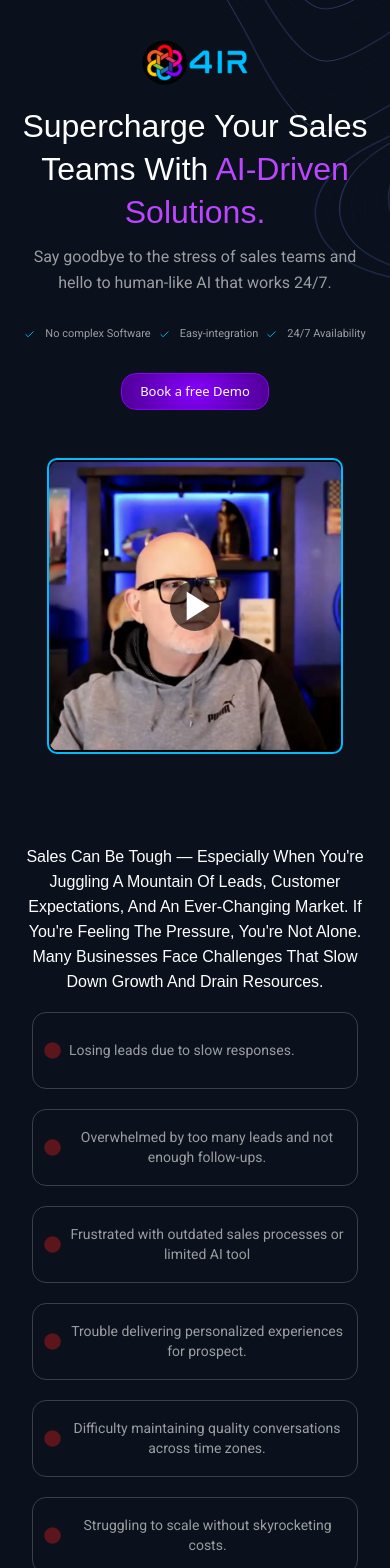
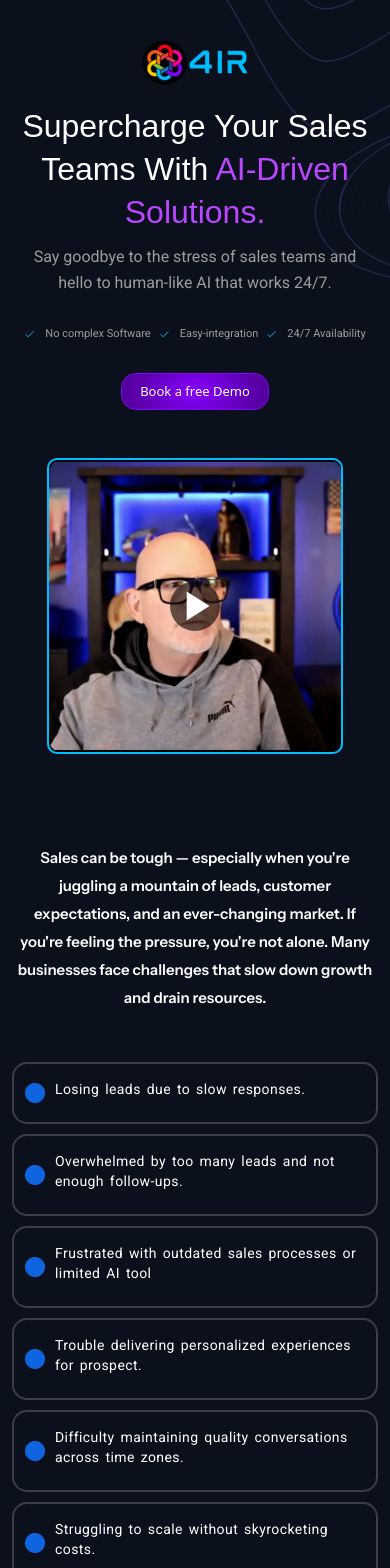
Before and after one commit to ShahbazNadeem/4ir, a Next.js app: page /landing/ai-talk-assist in a window 390 px wide. Shown: the top 1568 px of the page. Built offline with nearby package versions, Linux system fonts and the light colour scheme.

Commit message:
new cards added on ai talk assit page

```diff
--- a/src/pages/landing/ai-talk-assist/aitalkassist.css
+++ b/src/pages/landing/ai-talk-assist/aitalkassist.css
@@ -1,3 +1,50 @@
+/*  */
+.second-wrapper{
+  padding-top:50px;
+}
+.second-wrapper-content p {
+  font-family: Instrument Sans !important;
+font-size: 40px !important;
+font-weight: 600 !important;
+line-height: 60px !important;
+text-align: center;
+color:white !important;
+}
+.second-wrapper-cards{
+  padding-top:50px;
+  display:flex;
+  justify-content:center;
+  flex-wrap:wrap;
+  gap: 22px;
+}
+.second-wrapper-innerCards{
+  display:flex;
+  gap:20px;
+  align-items:center;
+  padding: 30px 20px ;
+  border:2px solid var(--border);
+  flex-basis: 32%;
+  border-radius:15px;
+  transition: all 0.3s ease-in-out;
+}
+.second-wrapper{
+  padding:50px 0px;
+}
+.second-wrapper-innerCards:hover{
+  border: 2px solid #0F64DF;
+  box-shadow: 0px 0px 9.9px 0px #0F64DF73;
+  background: linear-gradient(145deg, rgba(15,100,223,0.6023525280898876) 1%, rgba(15,100,223,0.4956109550561798) 12%, rgba(15,100,223,0) 36%, rgba(15,100,223,0) 52%, rgba(15,100,223,0) 71%, rgba(15,100,223,0.4225772471910112) 90%, rgba(15,100,223,0.5911165730337078) 100%);
+}
+.second-wrapper-innerCards h4{
+  font-family: Roboto !important;
+font-size: 20px !important;
+font-weight: 400 !important;
+line-height: 35px !important;
+letter-spacing: 0.03em !important;
+}
+/*  */
+
+
 /* @import url("../../../../public/assets/css/Global.css"); */
 
 /* Chat bot */
@@ -1271,6 +1318,21 @@ font-size: 71px !important;
   .swiper-wrapper{
     padding-bottom: 70px  !important;
   }
+  .second-wrapper-cards{
+    gap: 18px;
+  }
+  .second-wrapper-content p {
+    font-size: 29px !important;
+    line-height: 48px !important;
+}
+  .second-wrapper-innerCards{
+    padding: 15px 15px;
+    gap:10px;
+  }
+  .second-wrapper-innerCards h4{
+font-size: 18px !important;
+line-height: 30px !important;
+  }
 }
 
 @media screen and (max-width: 992px) {
@@ -1452,6 +1514,21 @@ font-size: 71px !important;
 
   .section7-wrapper {
     margin-top: 120px !important;
+  }
+  .second-wrapper-cards{
+    gap: 10px;
+  }
+  .second-wrapper-content p {
+    font-size: 20px !important;
+    line-height: 38px !important;
+}
+  .second-wrapper-innerCards{
+    padding: 10px 4px;
+    gap: 8px;
+  }
+  .second-wrapper-innerCards h4{
+font-size: 14px !important;
+line-height: 20px !important;
   }
 }
 
@@ -1760,6 +1837,22 @@ font-size: 71px !important;
   .swiper-wrapper{
     padding-bottom: 80px !important;
   }
+  .second-wrapper-cards{
+    gap: 15px;
+  }
+  .second-wrapper-content p {
+    font-size: 15px !important;
+    line-height: 28px !important;
+}
+  .second-wrapper-innerCards{
+    flex-basis: 48%;
+    padding: 10px 4px;
+    gap: 12px;
+  }
+  .second-wrapper-innerCards h4{
+font-size: 14px !important;
+line-height: 20px !important;
+  }
 }
 
 @media screen and (max-width: 576px) {
@@ -2199,4 +2292,16 @@ font-size: 71px !important;
   .section5h1{
     line-height: 28px !important;
   }
-}
+  .second-wrapper-cards{
+    gap: 10px;
+  }
+  .second-wrapper-innerCards {
+    flex-basis: 100%;
+    padding: 15px 11px;
+    gap: 10px;
+}
+  .second-wrapper-innerCards h4{
+    font-size: 14px !important;
+    line-height: 20px !important;
+  }
+}
--- a/src/pages/landing/ai-talk-assist/index.jsx
+++ b/src/pages/landing/ai-talk-assist/index.jsx
@@ -28,6 +28,7 @@ import Model from "../../../Componenets/landing/Model/Model";
 import { FaPlay } from "react-icons/fa";
 import TawkToIntegration from '../../../Componenets/landing/TawkToIntegration';
 import jimImg from "@/images/landing/ai_talk_assist/JimThiel .png";
+import Ellipse208 from "@/images/Ellipse208.png";
 import tobyImg from "@/images/landing/ai_talk_assist/TobyWoods.png";
 import carolImg from "@/images/landing/ai_talk_assist/CarolHuston.png";
 export default function Index() {
@@ -427,7 +428,7 @@ export default function Index() {
           </div>
         </section>
 
-        <section className="section2">
+        {/* <section className="section2">
           <div className="second2-wrapper">
             <div className="container">
               <div class="second-session">
@@ -452,7 +453,30 @@ export default function Index() {
               </div>
             </div>
           </div>
+        </section> */}
+        <section>
+          <div className="second-wrapper">
+            <div className="container">
+              <div className="second-wrapper-content">
+                <p>Sales can be tough — especially when you're juggling a mountain of leads, customer expectations, and an ever-changing market. If you're feeling the pressure, you're not alone. Many businesses face challenges that slow down growth and drain resources.</p>
+
+                <div className="second-wrapper-cards">
+
+                {SecondBox?.map((item) => (
+                      <div key={item.id} className="second-wrapper-innerCards">
+                        <Image src={Ellipse208} />
+                        <h4>{item.title}</h4>
+                      </div>
+                 ))}
+                </div>
+
+              </div>
+            </div>
+          </div>
         </section>
+
+
+
 
         <section>
           <div className="section3-wrapper">
```
Also changed, not shown: public/assets/images/Ellipse208.png (added).
